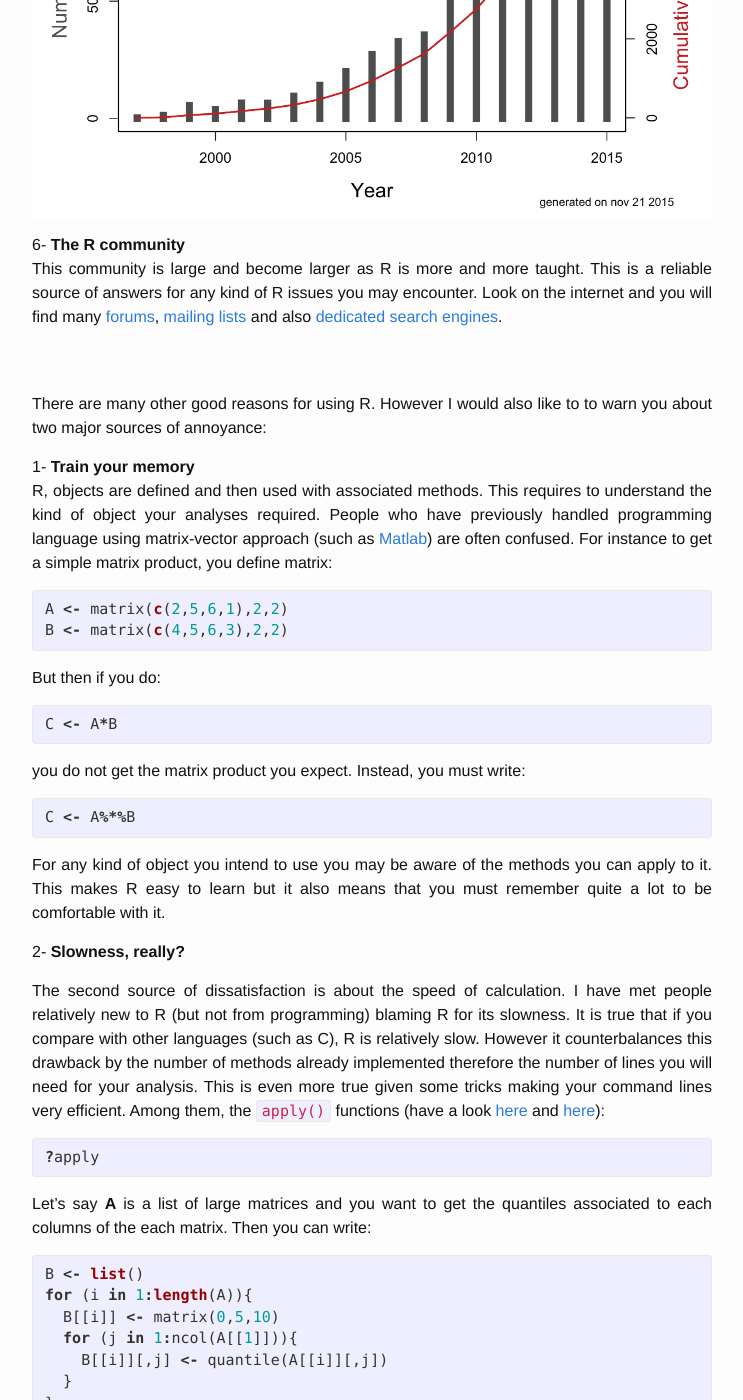
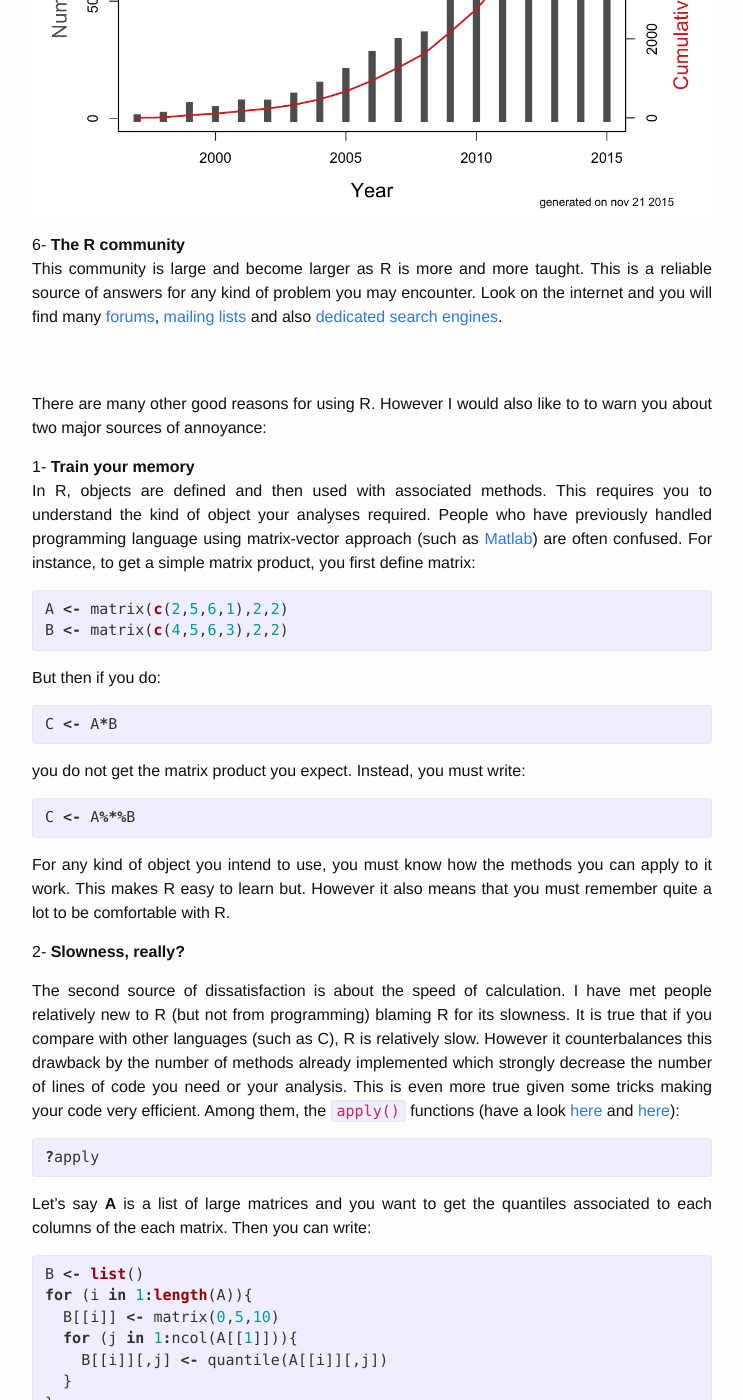
Before and after one commit to KevCaz/KevCazWebsite, a Jekyll site: the page built from _posts/2015-03-18-r-and-me.markdown, in a window 1280 px wide and 1400 px high, scrolled down 1139 px. Shown: the whole window, without its empty margins (268-1011 px from the left). Built offline with Jekyll 4.4.1, drawn with Linux system fonts in a browser that asks for light colours; nearby versions of some CDN libraries; comment, search, counter and statistics services are not loaded; some of the changed text lies outside the part shown.

```diff
--- a/_posts/2015-03-18-r-and-me.markdown
+++ b/_posts/2015-03-18-r-and-me.markdown
@@ -29,14 +29,14 @@ With more than 7500 add-on packages (november 2015, for today's figure [see the
 ![Figure package]({{site.baseurl}}/blog/assets/figpkR.jpg)
 
 6-   **The R community** <br/>
-This community is large and become larger as R is more and more taught. This is a reliable source of answers for any kind of R issues you may encounter. Look on the internet and you will find many [forums](http://stackoverflow.com/questions/tagged/r), [mailing lists](http://www.r-project.org/mail.html) and also [dedicated search engines](http://cran.r-project.org/search.html).
+This community is large and become larger as R is more and more taught. This is a reliable source of answers for any kind of problem you may encounter. Look on the internet and you will find many [forums](http://stackoverflow.com/questions/tagged/r), [mailing lists](http://www.r-project.org/mail.html) and also [dedicated search engines](http://cran.r-project.org/search.html).
 
 <br/>
 <br/>
 There are many other good reasons for using R. However I would also like to to warn you about two major sources of annoyance:
 
 1-  **Train your memory** <br/>
-R, objects are defined and then used with associated methods. This requires to understand the kind of object your analyses required. People who have previously handled programming language using matrix-vector approach (such as [Matlab](http://www.mathworks.com)) are often confused. For instance to get a simple matrix product, you define matrix:
+In R, objects are defined and then used with associated methods. This requires you to understand the kind of object your analyses required. People who have previously handled programming language using matrix-vector approach (such as [Matlab](http://www.mathworks.com)) are often confused. For instance, to get a simple matrix product, you first define matrix:
 
 {% highlight R %}
 A <- matrix(c(2,5,6,1),2,2)
@@ -55,12 +55,12 @@ you do not get the matrix product you expect. Instead, you must write:
 C <- A%*%B
 {% endhighlight %}
 
-For any kind of object you intend to use you may be aware of the methods you can apply to it. This makes R easy to learn but it also means that you must remember quite a lot to be comfortable with it.
+For any kind of object you intend to use, you must know how the methods you can apply to it work. This makes R easy to learn but. However it also means that you must remember quite a lot to be comfortable with R.
 
 
 2-  **Slowness, really?** <br/>
 
-The second source of dissatisfaction is about the speed of calculation. I have met people relatively new to R (but not from programming) blaming R for its slowness. It is true that if you compare with other languages (such as C), R is relatively slow. However it counterbalances this drawback by the number of methods already implemented therefore the number of lines you will need for your analysis. This is even more true given some tricks making your command lines very efficient. Among them, the `apply()` functions (have a look [here](http://www.r-bloggers.com/the-r-apply-function-a-tutorial-with-examples/) and [here](https://nsaunders.wordpress.com/2010/08/20/a-brief-introduction-to-apply-in-r/)):
+The second source of dissatisfaction is about the speed of calculation. I have met people relatively new to R (but not from programming) blaming R for its slowness. It is true that if you compare with other languages (such as C), R is relatively slow. However it counterbalances this drawback by the number of methods already implemented which strongly decrease the number of lines of code you need or your analysis. This is even more true given some tricks making your code very efficient. Among them, the `apply()` functions (have a look [here](http://www.r-bloggers.com/the-r-apply-function-a-tutorial-with-examples/) and [here](https://nsaunders.wordpress.com/2010/08/20/a-brief-introduction-to-apply-in-r/)):
 
 {% highlight R %}
 ?apply
@@ -87,7 +87,7 @@ otherwise you can simply enter:
 This makes R quite powerful. In this example, with R 3.1.2, it does not improve the time of calculation as you can see if you test the code below:
 <script src="https://gist.github.com/KevCaz/d1b252265209be63d1e2.js"></script>
 
-Nevertheless, you save a lot of coding time and it makes perfect sense for advanced R users. I remember a case (2 years ago) where the code took 5 seconds to do the calculation whereas with for loops, it required 45 minutes! Maybe current R version offers for-loops as efficient as `apply()`` functions.
+Nevertheless, you save a lot of coding time and it makes perfect sense for advanced R users. I remember a case (2 years ago) where the code took 5 seconds to do the calculation whereas with for loops, it required 45 minutes! Maybe current R version offers for-loops as efficient as `apply()` functions.
 
 Finally, if you want to undertake a calculation which consumes a lot of time, you may have a look at the [snow package](http://cran.r-project.org/web/packages/snow/index.html) and related packages. They provide tools to parallel your code. Also if you are familiar with C and C++ programming languages, you will strongly benefit from the [Rcpp package](https://cran.r-project.org/web/packages/Rcpp/index.html). I recommend you to read [what Hadley Wickham wrote about Rcpp](http://adv-r.had.co.nz/Rcpp.html)) and also this paper by [Visser and colleagues](http://journals.plos.org/ploscompbiol/article?id=10.1371/journal.pcbi.1004140).
 
--- a/index.markdown
+++ b/index.markdown
@@ -24,7 +24,7 @@ layout: default
 <p style='text-align: justify;'>
   Behind the aesthetic value of the world's biodiversity, there is one exciting challenge: revealing the causes of species distribution.
   Indeed, biogeographers strive to find the variables that explain past and present geographical distribution of species.
-  Such factors are also the keys to forecast accurately tomorrow's species occurrences and to inform us about what we should do now to reduce the ongoing mass extinction.
+  Such factors are also the keys to forecast accurately tomorrow's species occurrences and inform us about what we should do now to reduce the ongoing mass extinction.
 </p>
 <p style='text-align: justify;'>
   Beyond classical variables such as temperature, precipitation, soil quality, Biogeographers must take evolutionary processes and interactions networks into account to improve forecasts of future biodiversity. To do so, as a first step, theoretical models are appropriate tools to unify knowledge from different realms of ecology. Therefore, during my PhD, I am looking for elegant methods to produce integrated models. I hope my work will be helpful to understand the respective contribution of the different processes to species distributions over spatial scales.
```
Also changed, not shown: other parts of _posts/2015-03-18-r-and-me.markdown (+6 -6 lines), _posts/2015-12-04-r-and-graphics.markdown (+4 -4 lines), material/index.md (+1 -1 lines), material/assets/photo1.jpg (added), 3 other files.
